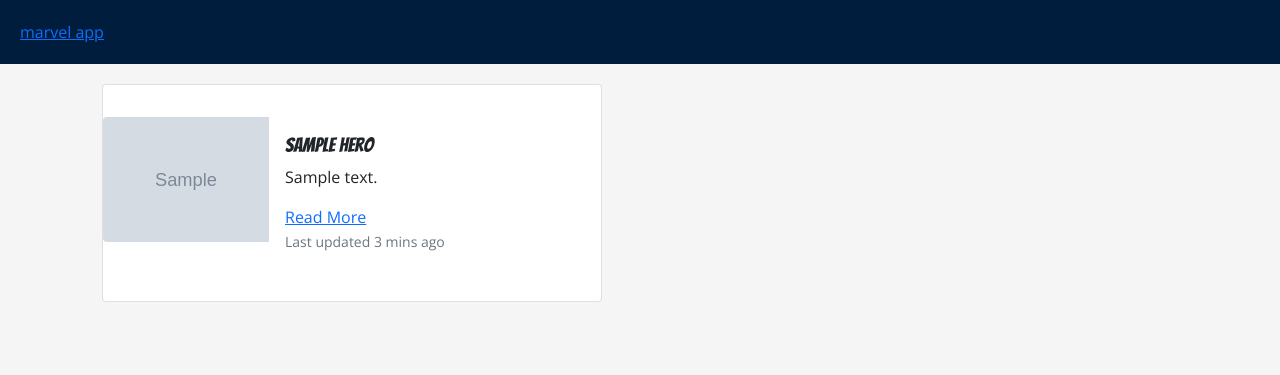
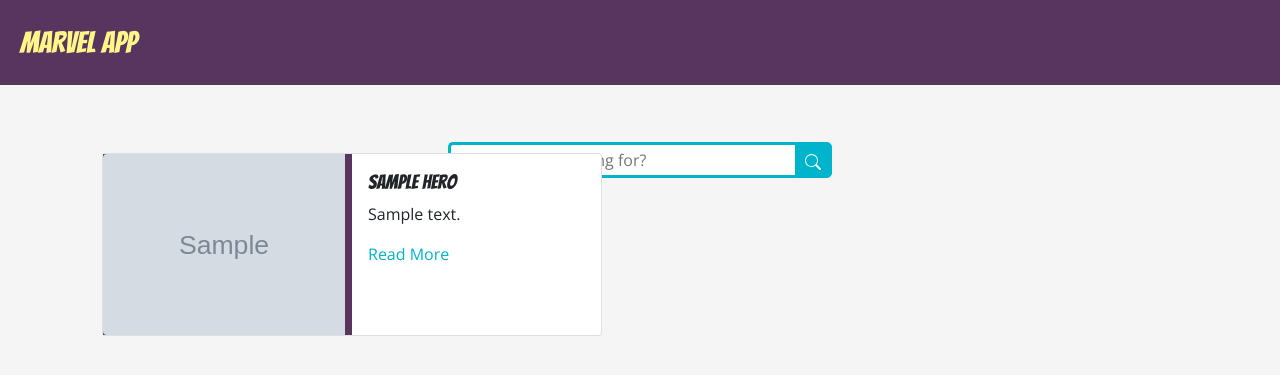
Before and after one commit to w-mbugua/marvel-land, a Django app: template templates/home.html in a window 1280 px wide. Shown: the top 375 px of the page. Run offline with Django 3.2, Linux system fonts and the light colour scheme; the template is opened without the code that fills it: most values are stand-ins (such as "Sample title", 1, 10 or a date in 2020); grey boxes marked "Sample" are stand-in pictures.

Commit message:
updated the templates layout and style

```diff
--- a/static/css/styles.css
+++ b/static/css/styles.css
@@ -2,14 +2,30 @@ body{
   background-color: whitesmoke;
   font-family: 'Open Sans', sans-serif;
 }
-h1, h2, h3, h5{
+section  a:link{
+  text-decoration: none;
+  color: #00B4CC;
+}
+section  a:visited{
+  color: #00B4CC;
+}
+.home-link{
+  font-size: 30px;
+  text-transform: uppercase;
+  text-decoration: none;
+  color: #fff689;
+  text-align: center;
+  font-weight: 500;
+}
+h1, h2, h3, h5, .home-link{
   font-family: 'Bangers', serif;
 }
-.row{
+.character-row{
   margin: 2em 0em;
 }
 nav {
-background-color: #001d3d;
+/* background-color: #001d3d; */
+background-color: #58355e;
 padding: 20px;
 }
 nav > span{
@@ -22,15 +38,25 @@ nav > span{
   flex-wrap: wrap;
 }
 .hero-img{
-  max-width: 100%;
+  width: 97%;
   max-height: 300px;
   object-fit: cover;
 }
+.hero-img:hover{
+  width: 100%;
+}
 .card{
   max-width: 500px;
-  max-height: 300px;
   margin: 20px;
 }
+
+.img-col{
+  background-color: #58355e;
+}
+/* .text-col{
+  background-color: black;
+  color: whitesmoke;
+} */
 
 /*character page*/
 .comic-display {
@@ -81,3 +107,50 @@ nav > span{
   font-size: 12px;
   padding: 16px 25px;
 } */
+
+/* search bar */
+
+.search {
+  width: 100%;
+  position: relative;
+  display: flex;
+}
+
+.searchTerm {
+  width: 100%;
+  border: 3px solid #00B4CC;
+  border-right: none;
+  padding: 5px;
+  height: 36px;
+  border-radius: 5px 0 0 5px;
+  outline: none;
+  color: #9DBFAF;
+}
+
+.searchTerm:focus{
+  color: #00B4CC;
+}
+
+.searchButton {
+  width: 40px;
+  height: 36px;
+  border: 1px solid #00B4CC;
+  background: #00B4CC;
+  text-align: center;
+  color: #fff;
+  border-radius: 0 5px 5px 0;
+  cursor: pointer;
+  font-size: 20px;
+}
+
+/*Resize the wrap to see the search bar change!*/
+.wrap{
+  width: 30%;
+  position: absolute;
+  top: 20%;
+  left: 50%;
+  transform: translate(-50%, -50%);
+}
+.content{
+  margin-top: 3rem;
+}
--- a/templates/base.html
+++ b/templates/base.html
@@ -15,13 +15,29 @@
 <body>
     <header>
         <nav>
-         <a href="{% url 'home' %}"> marvel app</a>
+         <a class="text-center home-link" href="{% url 'home' %}"> marvel app</a>
         </nav>
     </header>
+   <section>
+    <div class="wrap">
+      <div class="search">
+         <input type="text" class="searchTerm" placeholder="What are you looking for?">
+         <button type="submit" class="searchButton">
+          <svg xmlns="http://www.w3.org/2000/svg" width="16" height="16" fill="currentColor" class="bi bi-search" viewBox="0 0 16 16">
+            <path d="M11.742 10.344a6.5 6.5 0 1 0-1.397 1.398h-.001c.03.04.062.078.098.115l3.85 3.85a1 1 0 0 0 1.415-1.414l-3.85-3.85a1.007 1.007 0 0 0-.115-.1zM12 6.5a5.5 5.5 0 1 1-11 0 5.5 5.5 0 0 1 11 0z"/>
+          </svg>
+        </button>
+      </div>
+   </div>
+   </section>
+<section class="content">
+
 <div class="container">
   {% block content %}
 
   {% endblock content %}
 </div>
+  </div>
+</section>
 </body>
 </html>
--- a/templates/character_page.html
+++ b/templates/character_page.html
@@ -4,11 +4,11 @@
 {% endblock title%}
 {% block content %}
 
-      <div class="row justify-content-center">
+      <div class="row character-row justify-content-center">
           <img class="details-img" src="{{character.image_path}}" alt="">
           <h2 class="text-center">{{character.name}}</h2>
       </div>
-      <div class="row">
+      <div class="row character-row">
         <p class="text-center">{{character.description}}</p>
 
         <div class="comic-display">
--- a/templates/home.html
+++ b/templates/home.html
@@ -9,15 +9,15 @@ Home
       {% for hero in characters %}
           <div class="card mb-3">
             <div class="row g-0">
-              <div class="col-md-4">
-                <img src="{{hero.image}}" class="img-fluid rounded-start" alt="...">
+              <div class="img-col col-md-6">
+                <img src="{{hero.image}}" class="hero-img rounded-start" alt="...">
               </div>
-              <div class="col-md-8">
+
+              <div class="text-col col-md-6">
                 <div class="card-body">
                   <h5 class="card-title">{{hero.name}}</h5>
                   <p class="card-text">{{hero.description |truncatechars:100}}</p>
                  <a href="{% url 'character_page' hero.id %}">Read More</a>
-                  <p class="card-text"><small class="text-muted">Last updated 3 mins ago</small></p>
                 </div>
               </div>
             </div>
```
